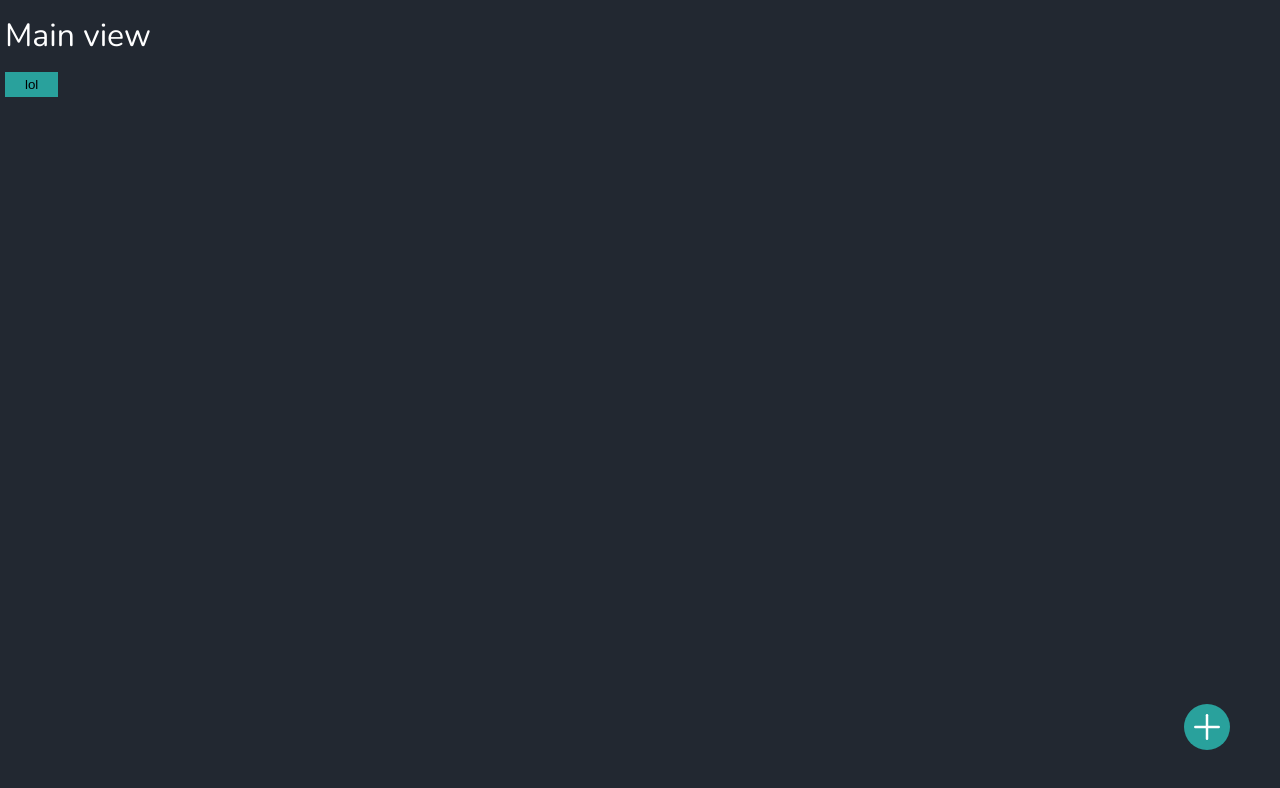
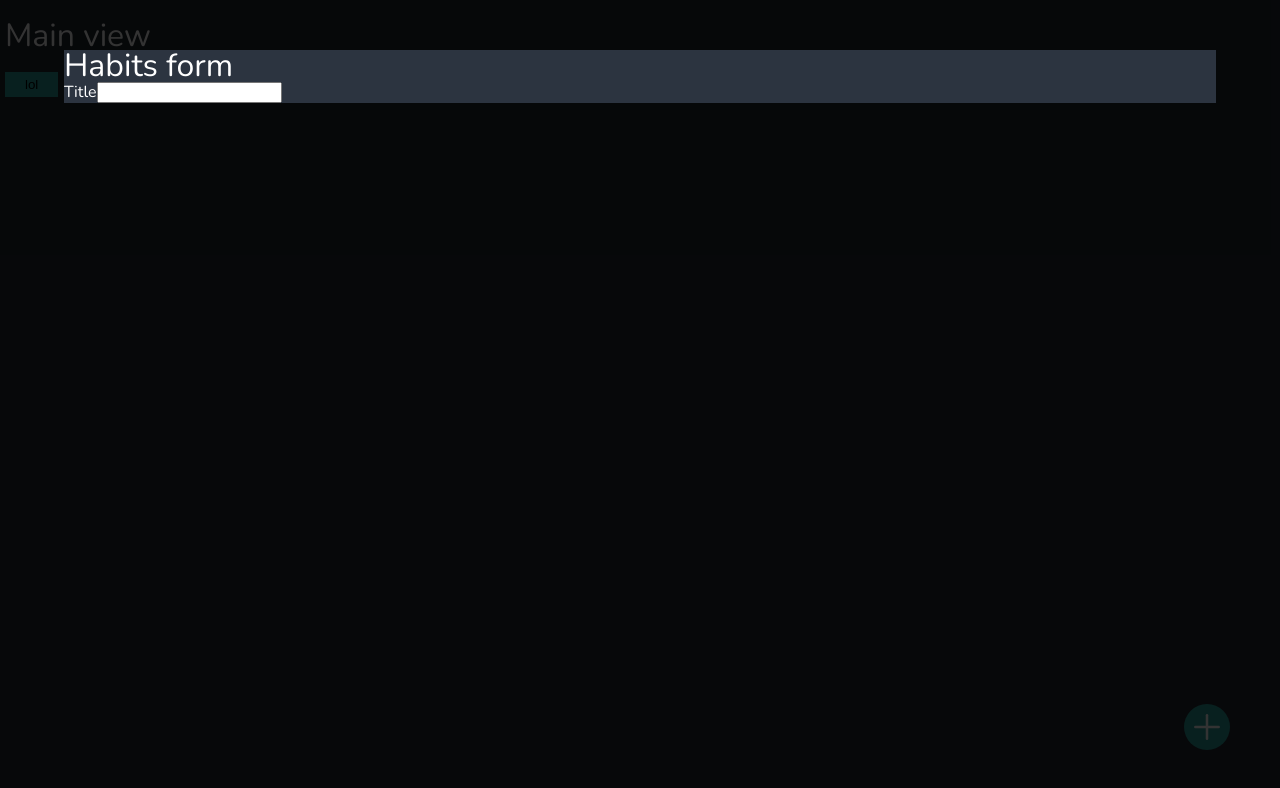
Before and after one commit to kryban93/habits-tracker, a React (Create React App) app: page / in a window 1280 px wide. Shown: the top 788 px of the page. Built offline with nearby package versions, Linux system fonts and the light colour scheme.

Commit message:
Added HabitForm component and basic InputComponent with Wrapper

```diff
--- a/src/assets/icons/index.ts
+++ b/src/assets/icons/index.ts
@@ -1,7 +1,9 @@
 import plus from './plus.svg';
+import close from './close.svg';
 
 const icons = {
 	plus,
+	close,
 };
 
 export default icons;
--- /dev/null
+++ b/src/components/ui/HabitForm/HabitForm.tsx
@@ -0,0 +1,29 @@
+import { useState } from 'react';
+import styled from 'styled-components';
+import Input from '../Input/Input';
+
+export default function HabitForm({}: HabitFormProps) {
+	const [titleState, setTitleState] = useState('');
+
+	function submitFn() {}
+	return (
+		<StyledWrapper>
+			<h1>Habits form</h1>
+			<form onSubmit={submitFn}>
+				<Input
+					name="Title"
+					value={titleState}
+					onChangeFn={(event: React.FormEvent<HTMLInputElement>) =>
+						setTitleState(event.currentTarget.value)
+					}
+					id="title"
+					label="Title"
+				/>
+			</form>
+		</StyledWrapper>
+	);
+}
+
+export type HabitFormProps = {};
+
+const StyledWrapper = styled.div``;
--- /dev/null
+++ b/src/components/ui/Input/Input.tsx
@@ -0,0 +1,26 @@
+import styled from 'styled-components';
+import InputWrapper from '../InputWrapper/InputWrapper';
+
+export default function Input({
+	name = '',
+	value = '',
+	id = '',
+	onChangeFn = () => {},
+	label = '',
+}: InputProps) {
+	return (
+		<InputWrapper label={label} id={id}>
+			<StyledInput name={name} value={value} id={id} onChange={onChangeFn} />
+		</InputWrapper>
+	);
+}
+
+export type InputProps = {
+	name: string;
+	value: string;
+	id: string;
+	label: string;
+	onChangeFn: (event: React.FormEvent<HTMLInputElement>) => void;
+};
+
+const StyledInput = styled.input``;
--- /dev/null
+++ b/src/components/ui/InputWrapper/InputWrapper.tsx
@@ -0,0 +1,24 @@
+import styled from 'styled-components';
+
+export default function InputWrapper({
+	children,
+	label = '',
+	id = '',
+}: InputWrapperProps) {
+	return (
+		<StyledWrapper>
+			<StyledLabel>{label}</StyledLabel>
+			{children}
+		</StyledWrapper>
+	);
+}
+
+export type InputWrapperProps = {
+	label: string;
+	children: React.ReactChild;
+	id: string;
+};
+
+const StyledWrapper = styled.div``;
+
+const StyledLabel = styled.label``;
--- /dev/null
+++ b/src/components/ui/Modal/Modal.tsx
@@ -0,0 +1,35 @@
+import styled from 'styled-components';
+
+export default function Modal({ children }: ModalProps) {
+	return (
+		<StyledOverlay>
+			<ModalContent>{children}</ModalContent>
+		</StyledOverlay>
+	);
+}
+
+export type ModalProps = {
+	children: React.ReactNode;
+};
+
+const StyledOverlay = styled.div`
+	position: fixed;
+	top: 0;
+	right: 0;
+	bottom: 0;
+	left: 0;
+	display: flex;
+	justify-content: center;
+	align-items: flex-start;
+	padding-top: 50px;
+	background-color: rgb(0, 0, 0, 0.8);
+	overflow-x: hidden;
+	overflow-y: auto;
+`;
+
+const ModalContent = styled.div`
+	display: flex;
+	flex-direction: column;
+	width: 90%;
+	background-color: ${({ theme }) => theme.secondary};
+`;
--- a/src/components/views/MainView/MainView.tsx
+++ b/src/components/views/MainView/MainView.tsx
@@ -1,9 +1,14 @@
+import { useState } from 'react';
 import styled from 'styled-components';
 import Button from '../../ui/Button/Button';
 import IconComponent from '../../ui/IconComponent/IconComponent';
 import icons from '../../../assets/icons';
+import Modal from '../../ui/Modal/Modal';
+import HabitForm from '../../ui/HabitForm/HabitForm';
 
 export default function MainView() {
+	const [isModalOpen, setModalOpenState] = useState(true);
+
 	return (
 		<StyledWrapper>
 			<StyledHeader>Main view</StyledHeader>
@@ -16,13 +21,19 @@ export default function MainView() {
 			</Button>
 			<StyledButton
 				type="button"
-				onClick={() => console.log('click')}
+				onClick={() => setModalOpenState(true)}
 				variant="secondary"
 				rounded
 				iconOnly
 			>
 				<IconComponent src={icons.plus} size={40} />
 			</StyledButton>
+
+			{isModalOpen && (
+				<Modal>
+					<HabitForm />
+				</Modal>
+			)}
 		</StyledWrapper>
 	);
 }
```
Also changed, not shown: src/assets/icons/close.svg (added).
